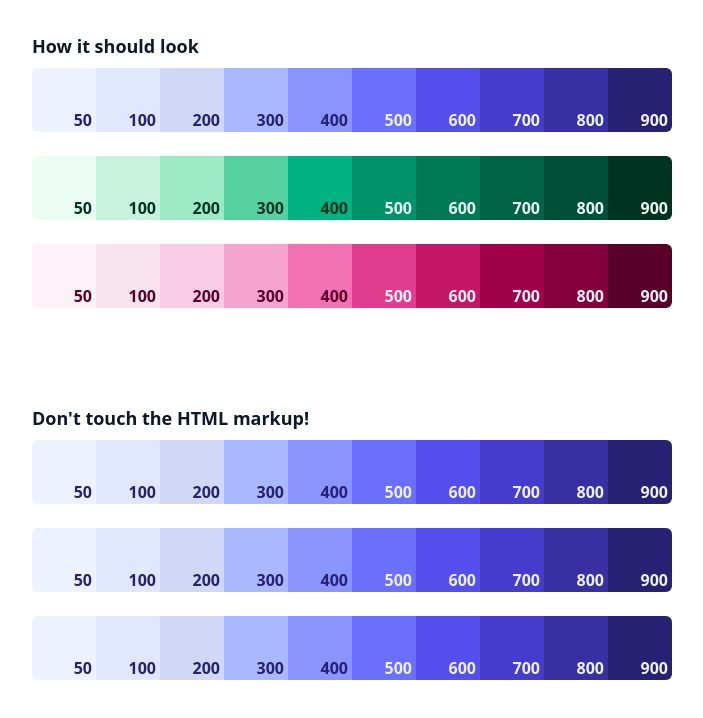
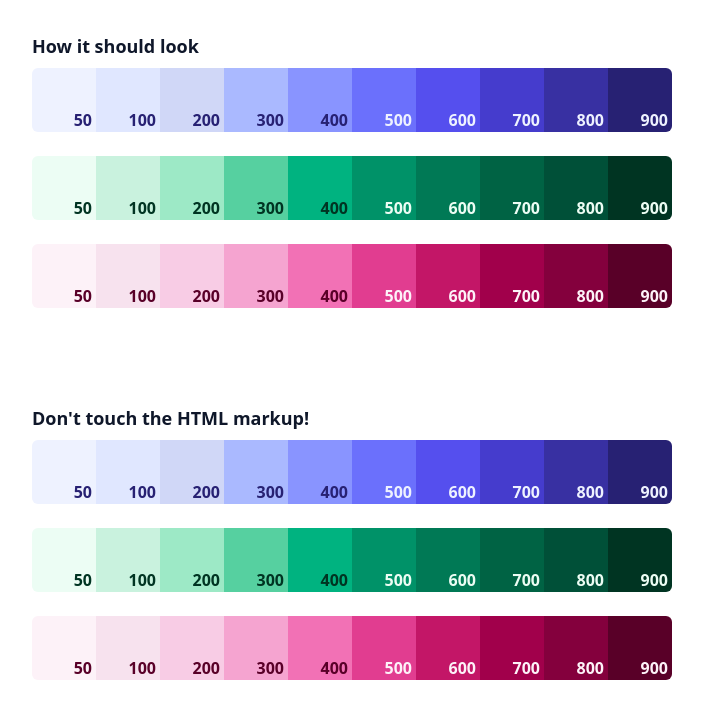
Before and after one commit to alekspanteli/tailwind-multitheme-strategy, a Next.js app: page / in a window 1280 px wide. Shown: the top 718 px of the page, without its empty margins (0-703 px from the left). Built offline with nearby package versions, Linux system fonts and the light colour scheme.

Commit message:
add themes

```diff
--- a/app/globals.css
+++ b/app/globals.css
@@ -19,3 +19,40 @@
         --primary-900: #272173;
     }
 }
+
+[data-theme="base"]{
+    --primary-50: #eef2ff;
+    --primary-100: #e0e7ff;
+    --primary-200: #d0d7f7;
+    --primary-300: #aab9ff;
+    --primary-400: #8994ff;
+    --primary-500: #6b70fc;
+    --primary-600: #554fee;
+    --primary-700: #453ccd;
+    --primary-800: #3830a2;
+    --primary-900: #272173;
+}
+[data-theme="rainforest"]{
+    --primary-50: #ecfdf4;
+    --primary-100: #c9f2de;
+    --primary-200: #9de9c6;
+    --primary-300: #56d0a0;
+    --primary-400: #00b380;
+    --primary-500: #009268;
+    --primary-600: #007955;
+    --primary-700: #006344;
+    --primary-800: #005038;
+    --primary-900: #003422;
+}
+[data-theme="candy"]{
+    --primary-50: #fdf2f8;
+    --primary-100: #f7e2ee;
+    --primary-200: #f8cce5;
+    --primary-300: #f5a4d0;
+    --primary-400: #f271b5;
+    --primary-500: #e13d90;
+    --primary-600: #c31667;
+    --primary-700: #a1004b;
+    --primary-800: #84003d;
+    --primary-900: #590028;
+}
--- a/app/page.js
+++ b/app/page.js
@@ -208,7 +208,6 @@ export default function Home() {
               200
             </div>
             <div
-              data-theme="base"
               className="bg-primary-300 text-primary-900 grid h-16 w-16 place-items-end p-1 font-semibold leading-none"
             >
               300
```
